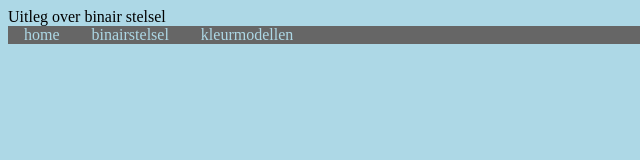
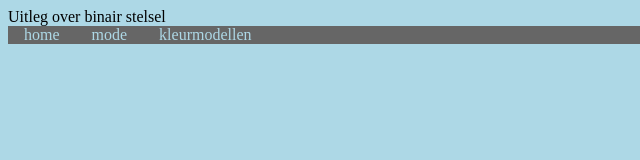
Before and after one commit to indy848/indy848.github.io, a plain HTML site: page mode.html in a window 1280 px wide. Shown: the full height of the page, 0-640 px from the left. Drawn offline with Linux system fonts and the light colour scheme.

Commit message:
naam veranderd

```diff
--- a/binairstelsel.html
+++ b/mode.html
@@ -10,7 +10,7 @@
    <br>
      <ul>
         <li><a href='index.html'>home</a></li>
-        <li><a href='binairstelsel.html'>binairstelsel</a></li>
+        <li><a href='mode.html'>mode</a></li>
         <li><a href='kleurmodellen.html'>kleurmodellen</a></li>
      </ul>
     </body>
```
